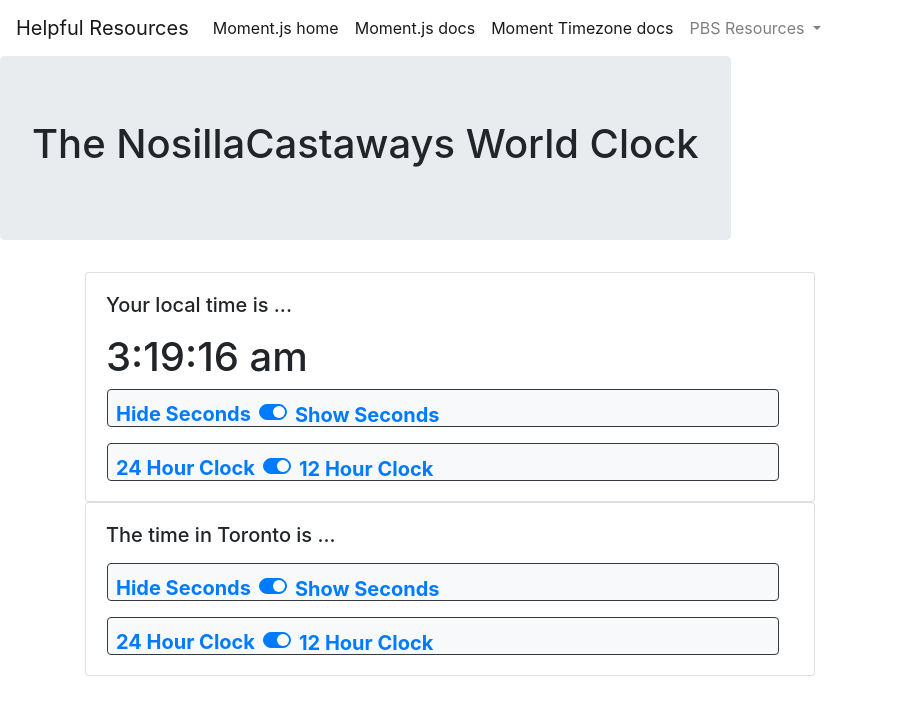
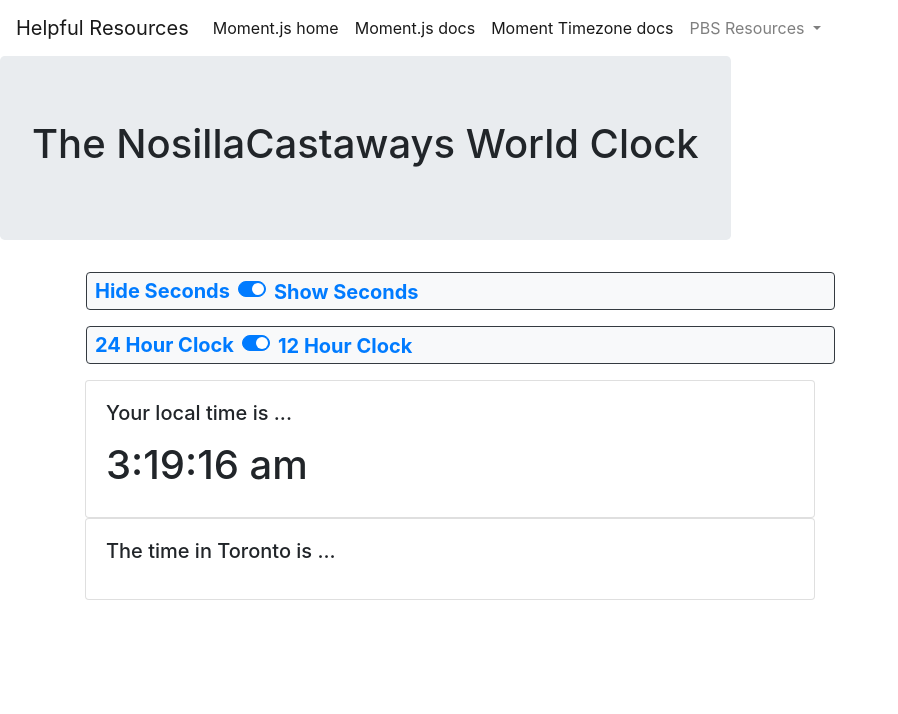
Before and after one commit to podfeet/a-world-clock, a plain HTML site: page index.html in a window 1280 px wide. Shown: the whole page, without its empty margins (0-898 px from the left). Drawn offline with nearby package versions, Linux system fonts and the light colour scheme; a script that the page names is missing.

Commit message:
Switches moved out of cards

```diff
--- a/index.html
+++ b/index.html
@@ -67,6 +67,34 @@
     <!-- The main page body -->
     <main>
       <!-- html goes here -->
+      <div class="container"> <!-- container to hold switches -->
+        <!-- Switch to show/hide seconds -->
+        <div class="pl-3 pb-3 row">
+          <div class="col col-md-8 form-control form-check-inline bg-light border border-dark rounded p-2 m3"><!-- row for showSeconds switch -->
+            <div class="mr-2 font-weight-bold align-baseline mySwitches d-none d-md-inline">Hide Seconds</div>
+            <div class="mr-2 font-weight-bold align-baseline mySwitches d-inline d-md-none">Hide</div>
+            <div class="custom-control custom-switch form-control-md">
+                <input type="checkbox" class="custom-control-input" id="showSeconds" name="showSeconds" checked>
+              <label class="custom-control-label mySwitches mySwitches" for="showSeconds">Show Seconds</label>
+            </div>
+          </div>
+        </div>
+        <!-- end switch 12 vs 24 hr clock -->
+
+        <!-- Switch to  12 vs 24 hr clock -->
+        <div class="row pl-3 pb-3">
+          <div class="col col-md-8  form-control form-check-inline bg-light border border-dark rounded p-2 m3"> <!-- row for numHrs switch -->
+            <div class="mr-2 font-weight-bold mySwitches d-none d-md-inline">24 Hour Clock</div>
+            <div class="mr-2 font-weight-bold mySwitches d-inline d-md-none">24 Hour</div>
+            <div class="custom-control custom-switch form-control-md">
+                <input type="checkbox" class="custom-control-input" checked id="numHrs" name="numHrs" >
+              <label class="custom-control-label mySwitches" for="numHrs">12 Hour Clock</label>
+
+            </div>
+          </div>
+        </div>
+        <!-- end switch 12 vs 24 hr clock -->
+      </div> <!-- close hold switches container -->
 
       <!-- A card to hold the time -->
       <div class="container">
@@ -78,32 +106,7 @@
                 <p class="card-text"></p>
                 <div class="h1" id="forTime"></div> <!-- placeholder div for clock -->
 
-                <!-- Switch to show/hide seconds -->
-                <div class="pl-3 pb-3">
-                  <div class="row form-control form-check-inline bg-light border border-dark rounded p-2 m3"><!-- row for showSeconds switch -->
-                    <div class="mr-2 font-weight-bold align-baseline mySwitches d-none d-md-inline">Hide Seconds</div>
-                    <div class="mr-2 font-weight-bold align-baseline mySwitches d-inline d-md-none">Hide</div>
-                    <div class="custom-control custom-switch form-control-md">
-                        <input type="checkbox" class="custom-control-input" id="showSeconds" name="showSeconds" checked>
-                      <label class="custom-control-label mySwitches mySwitches" for="showSeconds">Show Seconds</label>
-                    </div>
-                  </div>
-                </div>
-                <!-- end switch 12 vs 24 hr clock -->
 
-                <!-- Switch to  12 vs 24 hr clock -->
-                <div class="pl-3">
-                  <div class="row form-control form-check-inline bg-light border border-dark rounded p-2 m3"> <!-- row for numHrs switch -->
-                    <div class="mr-2 font-weight-bold mySwitches d-none d-md-inline">24 Hour Clock</div>
-                    <div class="mr-2 font-weight-bold mySwitches d-inline d-md-none">24 Hour</div>
-                    <div class="custom-control custom-switch form-control-md">
-                        <input type="checkbox" class="custom-control-input" checked id="numHrs" name="numHrs" >
-                      <label class="custom-control-label mySwitches" for="numHrs">12 Hour Clock</label>
-
-                    </div>
-                  </div>
-                </div>
-                <!-- end switch 12 vs 24 hr clock -->
               </div>
             </div>
           </div>
@@ -119,33 +122,6 @@
                       <h5 class="card-title">The time in Toronto is ...</h5>
                       <p class="card-text"></p>
                       <div class="h1" id="forTime2"></div> <!-- placeholder div for clock -->
-
-                      <!-- Switch to show/hide seconds -->
-                      <div class="pl-3 pb-3">
-                        <div class="row form-control form-check-inline bg-light border border-dark rounded p-2 m3"><!-- row for showSeconds switch -->
-                          <div class="mr-2 font-weight-bold align-baseline mySwitches d-none d-md-inline">Hide Seconds</div>
-                          <div class="mr-2 font-weight-bold align-baseline mySwitches d-inline d-md-none">Hide</div>
-                          <div class="custom-control custom-switch form-control-md">
-                              <input type="checkbox" class="custom-control-input" id="showSeconds" name="showSeconds" checked>
-                            <label class="custom-control-label mySwitches mySwitches" for="showSeconds">Show Seconds</label>
-                          </div>
-                        </div>
-                      </div>
-                      <!-- end switch 12 vs 24 hr clock -->
-
-                      <!-- Switch to  12 vs 24 hr clock -->
-                      <div class="pl-3">
-                        <div class="row form-control form-check-inline bg-light border border-dark rounded p-2 m3"> <!-- row for numHrs switch -->
-                          <div class="mr-2 font-weight-bold mySwitches d-none d-md-inline">24 Hour Clock</div>
-                          <div class="mr-2 font-weight-bold mySwitches d-inline d-md-none">24 Hour</div>
-                          <div class="custom-control custom-switch form-control-md">
-                              <input type="checkbox" class="custom-control-input" checked id="numHrs" name="numHrs" >
-                            <label class="custom-control-label mySwitches" for="numHrs">12 Hour Clock</label>
-
-                          </div>
-                        </div>
-                      </div>
-                      <!-- end switch 12 vs 24 hr clock -->
                     </div>
                   </div>
                 </div>
```
